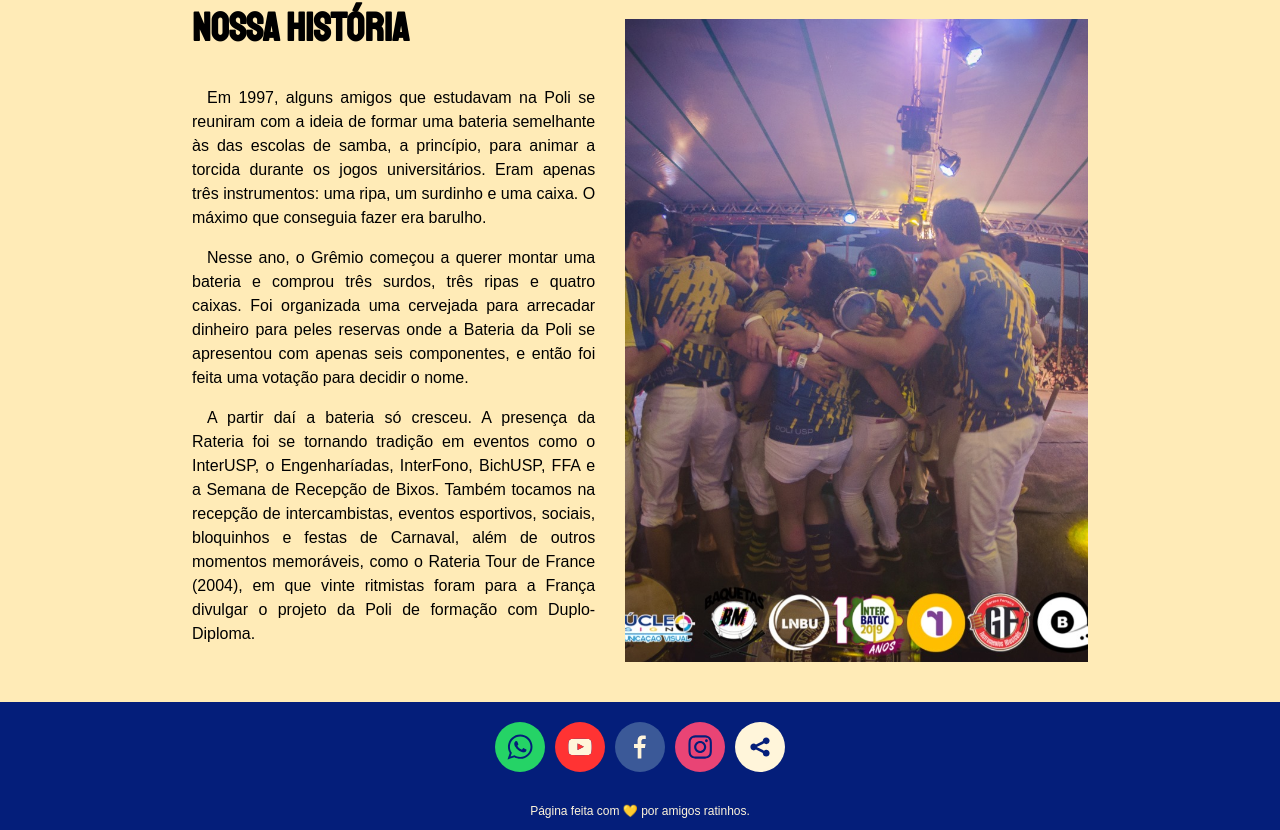
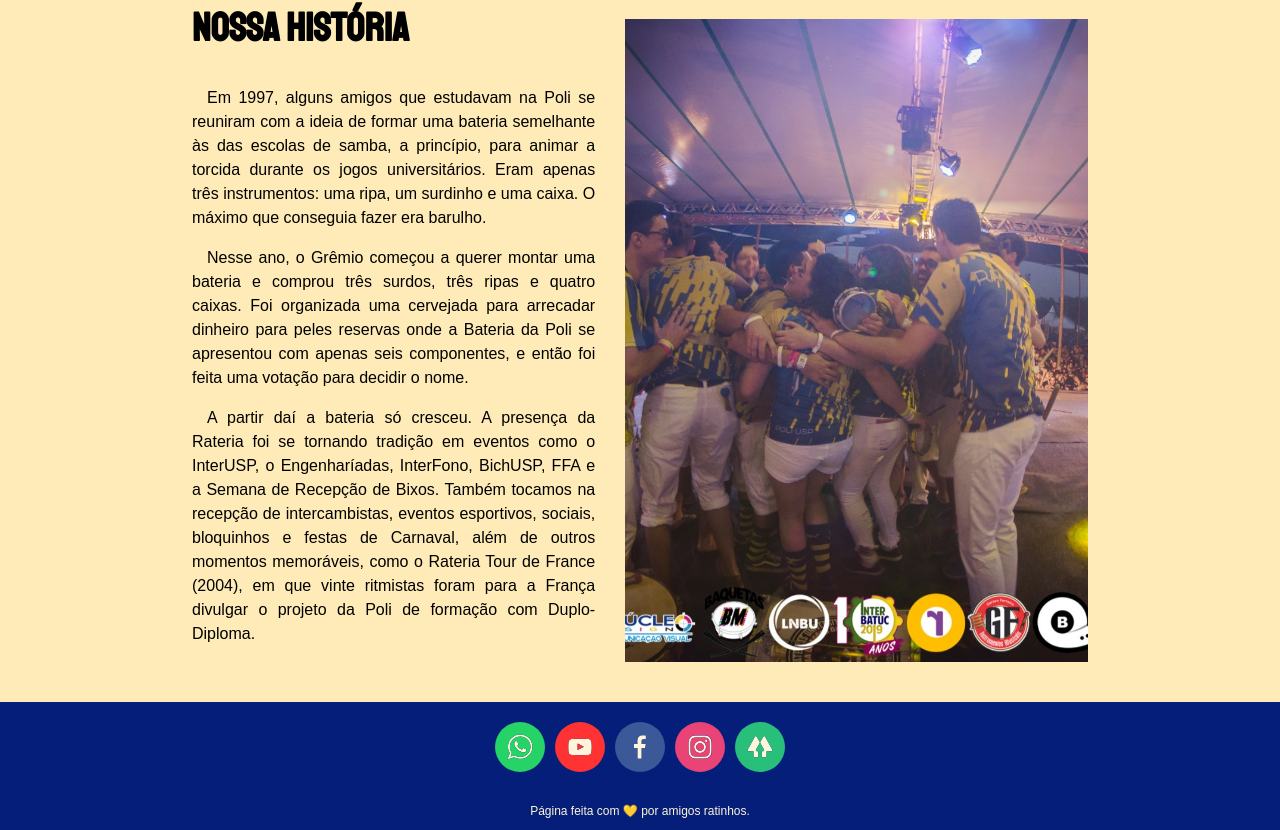
Before and after one commit to rateria/rateria-next-website, a Next.js app: page / in a window 1280 px wide. Shown: the part 722-1552 px from the top of the page. Built offline with nearby package versions, Linux system fonts and the light colour scheme; a web font is replaced by a local one.

Commit message:
fix: updated linktree icon and some other minor fixes on the footer and header

```diff
--- a/components/AltFooter/AltFooter.module.css
+++ b/components/AltFooter/AltFooter.module.css
@@ -24,6 +24,6 @@
 
 .socialIcon {
 	margin: 0 0.5rem;
-	width: 3.2rem;
-	width: 3.2rem;
+	width: 2.4rem;
+	height: 2.4rem;
 }
--- a/components/AltFooter/index.tsx
+++ b/components/AltFooter/index.tsx
@@ -2,6 +2,12 @@ import styles from './AltFooter.module.css';
 import { SocialIcon } from 'react-social-icons';
 
 function NewFooter() {
+	const linktreeIcon = {
+		icon: 'M38.5696 18.7309L47.8523 35.6053C48.3118 36.4406 47.6434 37.4234 46.6159 37.4234H40.3961V43.8584C40.3961 44.1772 40.2694 44.483 40.044 44.7084C39.8185 44.9338 39.5128 45.0605 39.194 45.0605H35.4727C35.3149 45.0605 35.1586 45.0294 35.0127 44.969C34.8669 44.9086 34.7344 44.82 34.6227 44.7084C34.5111 44.5968 34.4226 44.4642 34.3622 44.3184C34.3018 44.1726 34.2707 44.0162 34.2707 43.8584V37.4236H35.9494L35.9501 37.4234C36.7204 37.4231 37.2886 36.8705 37.3309 36.2417C37.3449 36.02 37.2945 35.799 37.1857 35.6053L32 26.1785L36.097 18.7309C36.6331 17.7564 38.0334 17.7564 38.5696 18.7309ZM25.4304 18.7309C25.9666 17.7564 27.3669 17.7564 27.903 18.7309L32 26.1785L26.8143 35.6053C26.7055 35.799 26.6551 36.02 26.6691 36.2417C26.7114 36.8705 27.2797 37.4231 28.0499 37.4235H28.0493L28.0506 37.4236H29.7293V43.8584C29.7293 44.1772 29.6027 44.483 29.3772 44.7084C29.1518 44.9338 28.8461 45.0605 28.5272 45.0605H24.806C24.4872 45.0605 24.1815 44.9338 23.9561 44.7084C23.7306 44.483 23.604 44.1772 23.604 43.8584V37.4235H17.384C16.3565 37.4235 15.6882 36.4406 16.1477 35.6053L25.4304 18.7309Z',
+		mask: 'M0,0v64h64V0H0z M38.5696 18.7309L47.8523 35.6053C48.3118 36.4406 47.6434 37.4234 46.6159 37.4234H40.3961V43.8584C40.3961 44.1772 40.2694 44.483 40.044 44.7084C39.8185 44.9338 39.5128 45.0605 39.194 45.0605H35.4727C35.3149 45.0605 35.1586 45.0294 35.0127 44.969C34.8669 44.9086 34.7344 44.82 34.6227 44.7084C34.5111 44.5968 34.4226 44.4642 34.3622 44.3184C34.3018 44.1726 34.2707 44.0162 34.2707 43.8584V37.4236H35.9494L35.9501 37.4234C36.7204 37.4231 37.2886 36.8705 37.3309 36.2417C37.3449 36.02 37.2945 35.799 37.1857 35.6053L32 26.1785L36.097 18.7309C36.6331 17.7564 38.0334 17.7564 38.5696 18.7309ZM25.4304 18.7309C25.9666 17.7564 27.3669 17.7564 27.903 18.7309L32 26.1785L26.8143 35.6053C26.7055 35.799 26.6551 36.02 26.6691 36.2417C26.7114 36.8705 27.2797 37.4231 28.0499 37.4235H28.0493L28.0506 37.4236H29.7293V43.8584C29.7293 44.1772 29.6027 44.483 29.3772 44.7084C29.1518 44.9338 28.8461 45.0605 28.5272 45.0605H24.806C24.4872 45.0605 24.1815 44.9338 23.9561 44.7084C23.7306 44.483 23.604 44.1772 23.604 43.8584V37.4235H17.384C16.3565 37.4235 15.6882 36.4406 16.1477 35.6053L25.4304 18.7309Z',
+		color: '#39E09B',
+	};
+
 	return (
 		<div className={styles.wrapper}>
 			<div className={styles.socialIcons}>
@@ -9,6 +15,7 @@ function NewFooter() {
 					url="https://api.whatsapp.com/send?phone=5511940046444&text=Olá!%20Vim%20pelo%20site!"
 					label="WhatsApp"
 					className={styles.socialIcon}
+					fgColor="#FFF5DA"
 					target="_blank"
 				/>
 				<SocialIcon
@@ -29,12 +36,15 @@ function NewFooter() {
 					url="https://www.instagram.com/rateriapoliusp"
 					label="Instagram"
 					className={styles.socialIcon}
+					fgColor="#FFF5DA"
 					target="_blank"
 				/>
 				<SocialIcon
 					url="https://linktr.ee/rateria"
+					defaultSVG={linktreeIcon}
 					label="Outros links importantes!"
-					bgColor="#FFF5DA"
+					fgColor="#FFF5DA"
+					bgColor="#28BF7B"
 					className={styles.socialIcon}
 					target="_blank"
 				/>
--- a/pages/contacts.tsx
+++ b/pages/contacts.tsx
@@ -2,7 +2,7 @@ import Layout from '../components/Layout';
 import Head from 'next/head';
 import styles from '../styles/About.module.css';
 
-export default function C() {
+export default function Contacts() {
 	return (
 		<>
 			<Head>
@@ -11,9 +11,7 @@ export default function C() {
 				<link rel="icon" href="/logo-fundo-azul.svg" />
 			</Head>
 
-			<Layout currentPage="Contacts">
-
-            </Layout>
+			<Layout currentPage="Contacts"></Layout>
 		</>
 	);
 }
--- a/styles/globals.css
+++ b/styles/globals.css
@@ -159,3 +159,33 @@ a {
 .bm-overlay {
 	background: rgba(0, 0, 0, 0.3);
 }
+
+::-webkit-scrollbar {
+	width: 10px;
+	height: 10px;
+}
+
+::-webkit-scrollbar-thumb {
+	background: #8fbadb;
+	border: 16px none #ffffff;
+}
+::-webkit-scrollbar-thumb:hover {
+	background: #8fbadb;
+}
+::-webkit-scrollbar-thumb:active {
+	background: #8fbadb;
+}
+::-webkit-scrollbar-track {
+	background: #fff5da;
+	border: 0px none #ffffff;
+	border-radius: 54px;
+}
+::-webkit-scrollbar-track:hover {
+	background: #fff5da;
+}
+::-webkit-scrollbar-track:active {
+	background: #fff5da;
+}
+::-webkit-scrollbar-corner {
+	background: transparent;
+}
```
